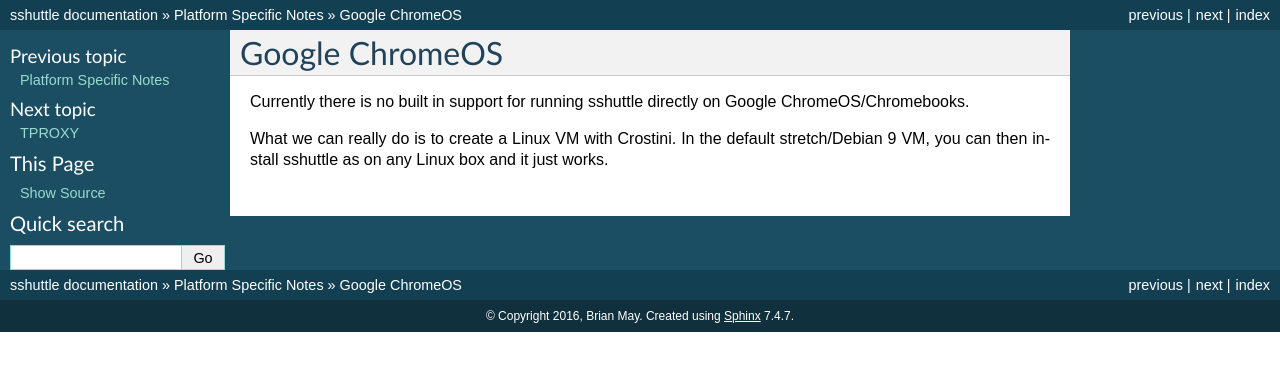
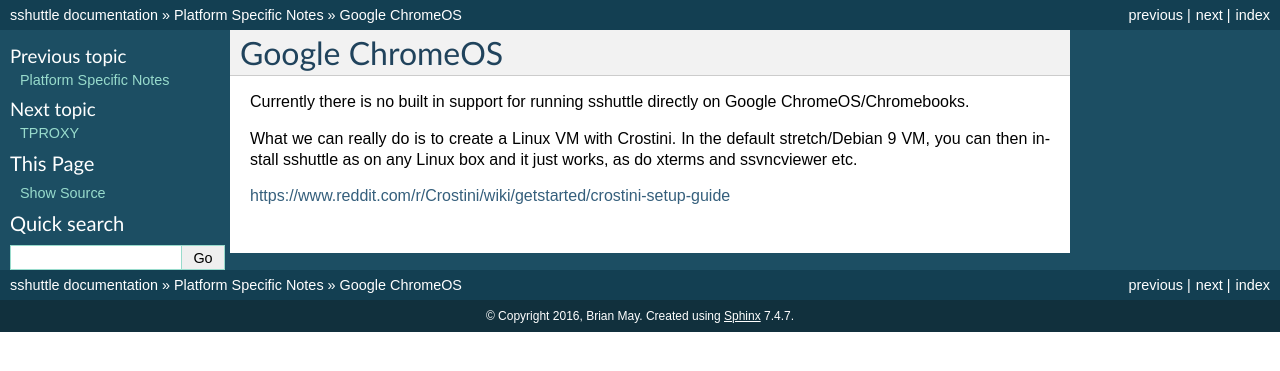
Before and after one commit to sshuttle/sshuttle, a Sphinx documentation site: the page built from docs/chromeos.rst, in a window 1280 px wide. Shown: the top 371 px of the page. Built offline with Sphinx 7.4.7, drawn with Linux system fonts in a browser that asks for light colours; the version number could not be read and is left out.

Commit message:
crostini doc, and a note about xterms and VNC
tested on ASUS C101PA on Dev channel, should also work on Intel machines and Beta channel

```diff
--- a/docs/chromeos.rst
+++ b/docs/chromeos.rst
@@ -6,4 +6,6 @@
 
 What we can really do is to create a Linux VM with Crostini.  In the default
 stretch/Debian 9 VM, you can then install sshuttle as on any Linux box and
-it just works.
+it just works, as do xterms and ssvncviewer etc.
+
+https://www.reddit.com/r/Crostini/wiki/getstarted/crostini-setup-guide
```
